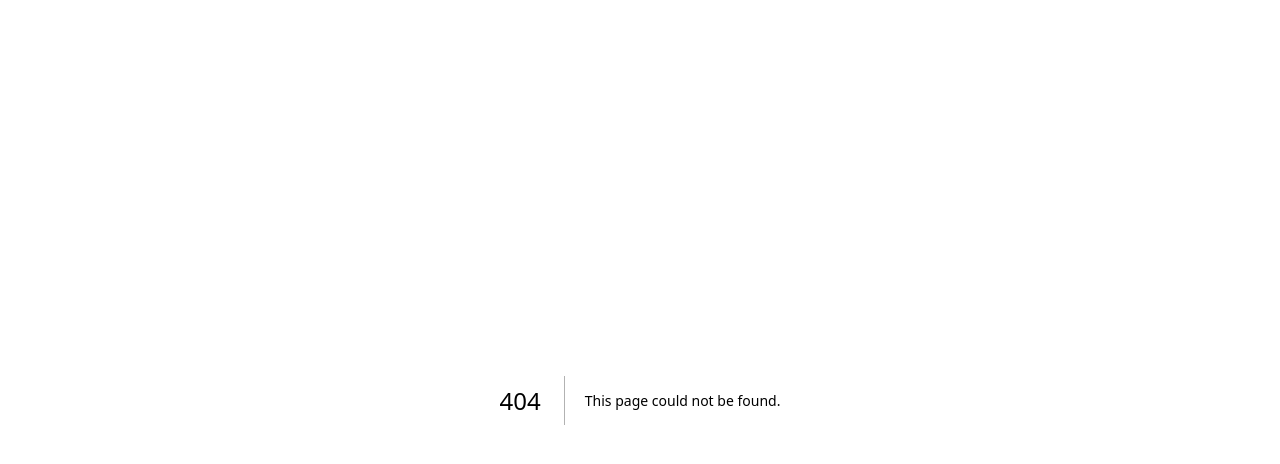
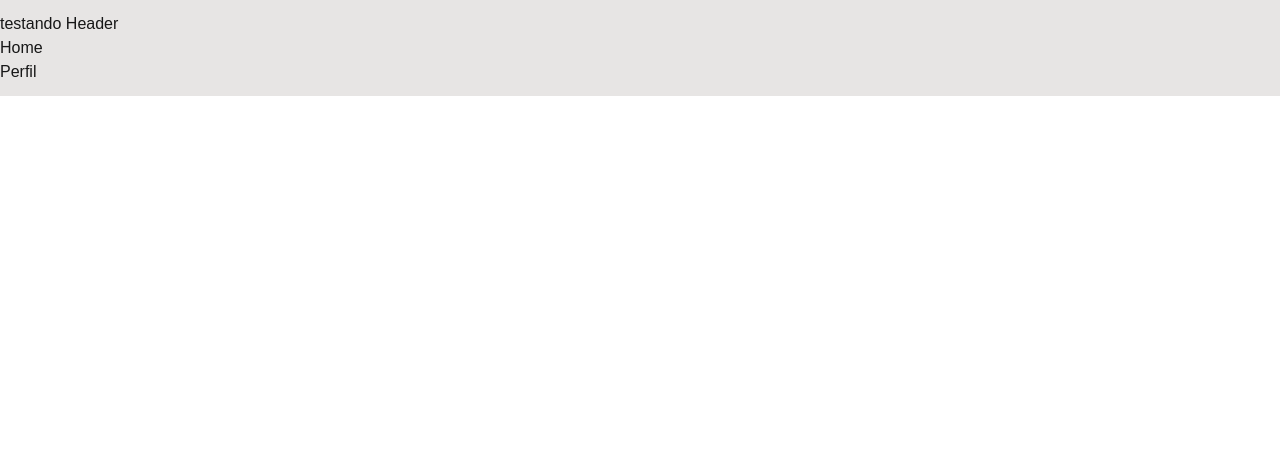
Before and after one commit to yuran-nhassengo/meuId, a Next.js app: page / in a window 1280 px wide. Before the commit this address had no page. Shown: the top 464 px of the page. Built offline with nearby package versions, Linux system fonts and the light colour scheme.

Commit message:
update: home

```diff
--- a/app/pages/(home)/page.tsx
+++ b/app/(pages)/(home)/page.tsx
@@ -1,6 +1,6 @@
 import { Header } from "@/components/Header"
 
-const Home = () =>{
+const Home = () => {
     return (
         <div>
             <Header/>
--- a/components/Header/index.tsx
+++ b/components/Header/index.tsx
@@ -1,6 +1,6 @@
 export const Header = () => {
     return(
-        <div className="bg-black w-full py-3">
+        <div className="bg-stone-200 w-full py-3">
         <h1> testando Header</h1>
         <nav>
             <ul>
```
